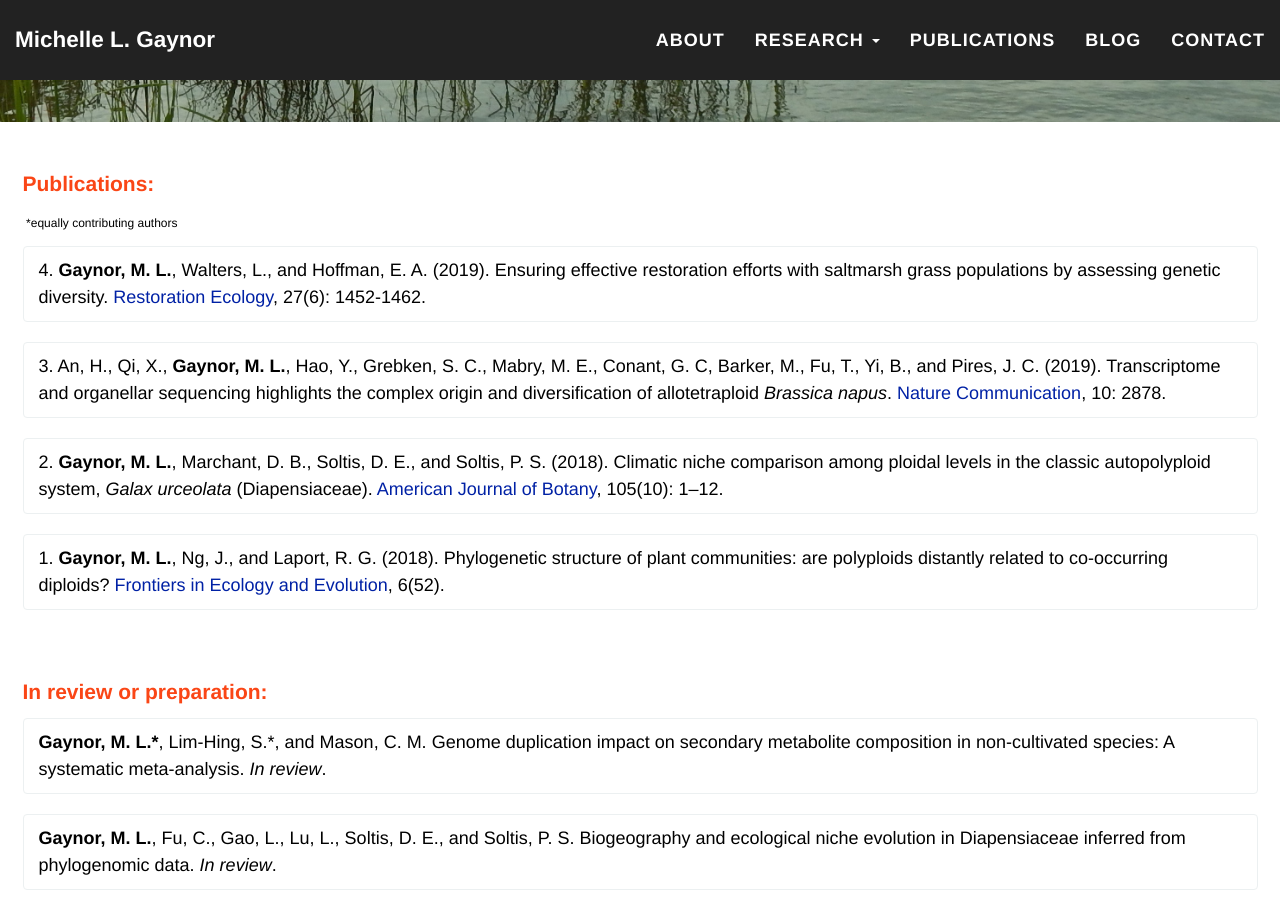
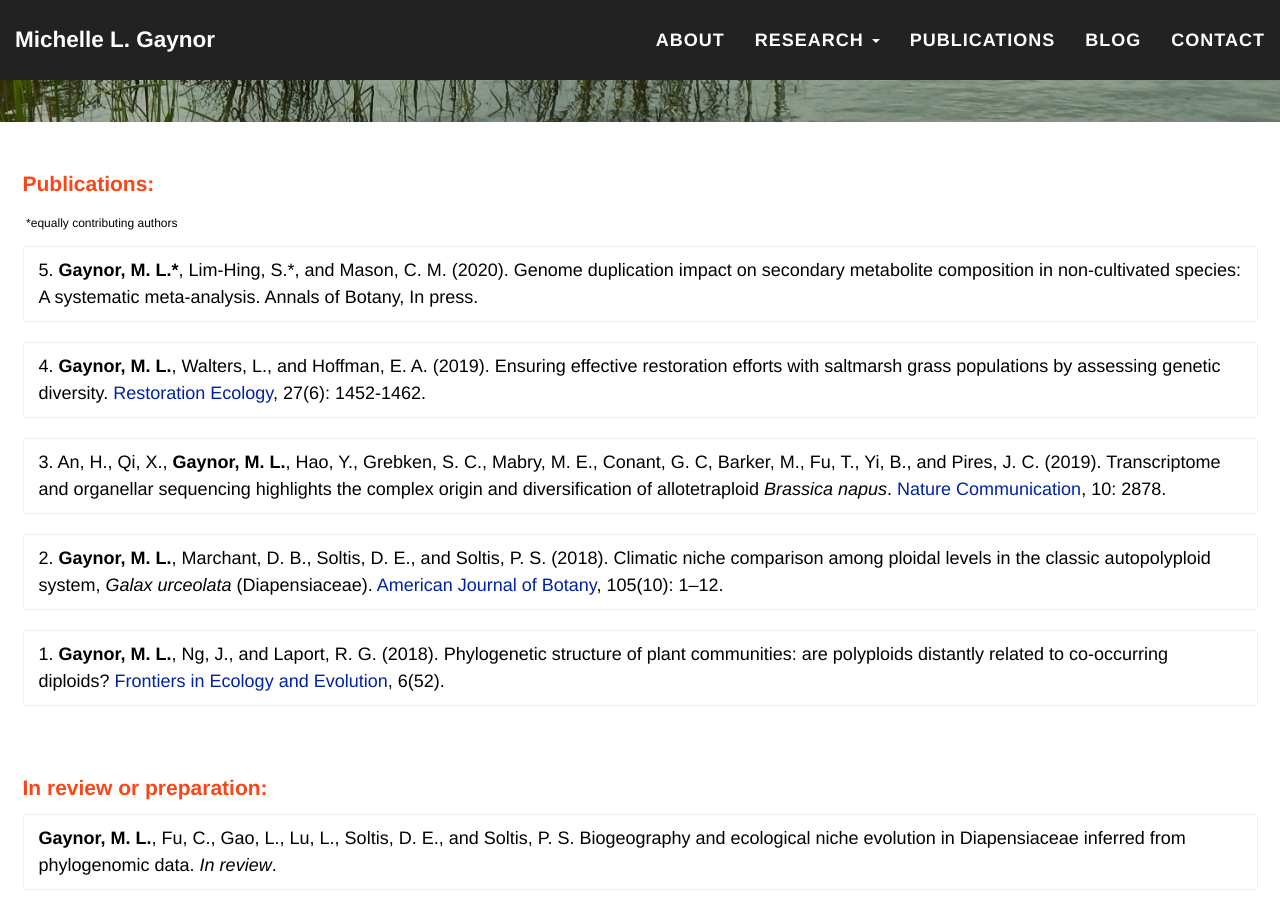
Before and after one commit to mgaynor1/mgaynor1.github.io, a Jekyll site: the page built from publications.html, in a window 1280 px wide and 900 px high, scrolled down 328 px. Built offline with Jekyll 4.4.1, drawn with Linux system fonts in a browser that asks for light colours; nearby versions of some CDN libraries.

Commit message:
Updated Pubs

```diff
--- a/publications.html
+++ b/publications.html
@@ -11,6 +11,9 @@ background: '/img/bg-publications.jpg'
 	<h2 class="section-heading" style="text-transform: none; font-size: 21px;"> Publications: </h2>
 	<p style="font-size: 12px; color: #000000;"> *equally contributing authors </p>
 			<div align="left">
+			<div class="list-group">
+			<p class= "list-group-item" style="font-size: 18px; color: #000000;">5. <b>Gaynor, M. L.*</b>, Lim-Hing, S.*, and Mason, C. M. (2020). Genome duplication impact on secondary metabolite composition in non-cultivated species: A systematic meta-analysis. Annals of Botany, In press.</p>
+				</div>
 			<div class="list-group">
 					<p class= "list-group-item" style="font-size: 18px; color: #000000;">4. <b>Gaynor, M. L.</b>, Walters, L., and Hoffman, E. A. (2019). Ensuring effective restoration efforts with saltmarsh grass populations by assessing genetic diversity. <a href="https://onlinelibrary.wiley.com/doi/full/10.1111/rec.13014">Restoration Ecology</a>, 27(6): 1452-1462. </p>
 				</div>
@@ -28,9 +31,7 @@ background: '/img/bg-publications.jpg'
 	<div class="container-fluid" class="bg-light-gray">
 		<h2 class="section-heading" style="text-transform: none; font-size: 21px;"> In review or preparation: </h2>
 			<div align="left">
-				<div class="list-group">
-					<p class= "list-group-item" style="font-size: 18px; color: #000000;"> <b>Gaynor, M. L.*</b>, Lim-Hing, S.*, and Mason, C. M. Genome duplication impact on secondary metabolite composition in non-cultivated species: A systematic meta-analysis. <i>In review</i>.</p>
-				</div>
+
 				<div class="list-group">
 					<p class="list-group-item" style="font-size: 18px; color: #000000;"><b>Gaynor, M. L.</b>, Fu, C., Gao, L., Lu, L., Soltis, D. E., and Soltis, P. S. Biogeography and ecological niche evolution in Diapensiaceae inferred from phylogenomic data. <i>In review</i>.</p>
 				</div>
```
